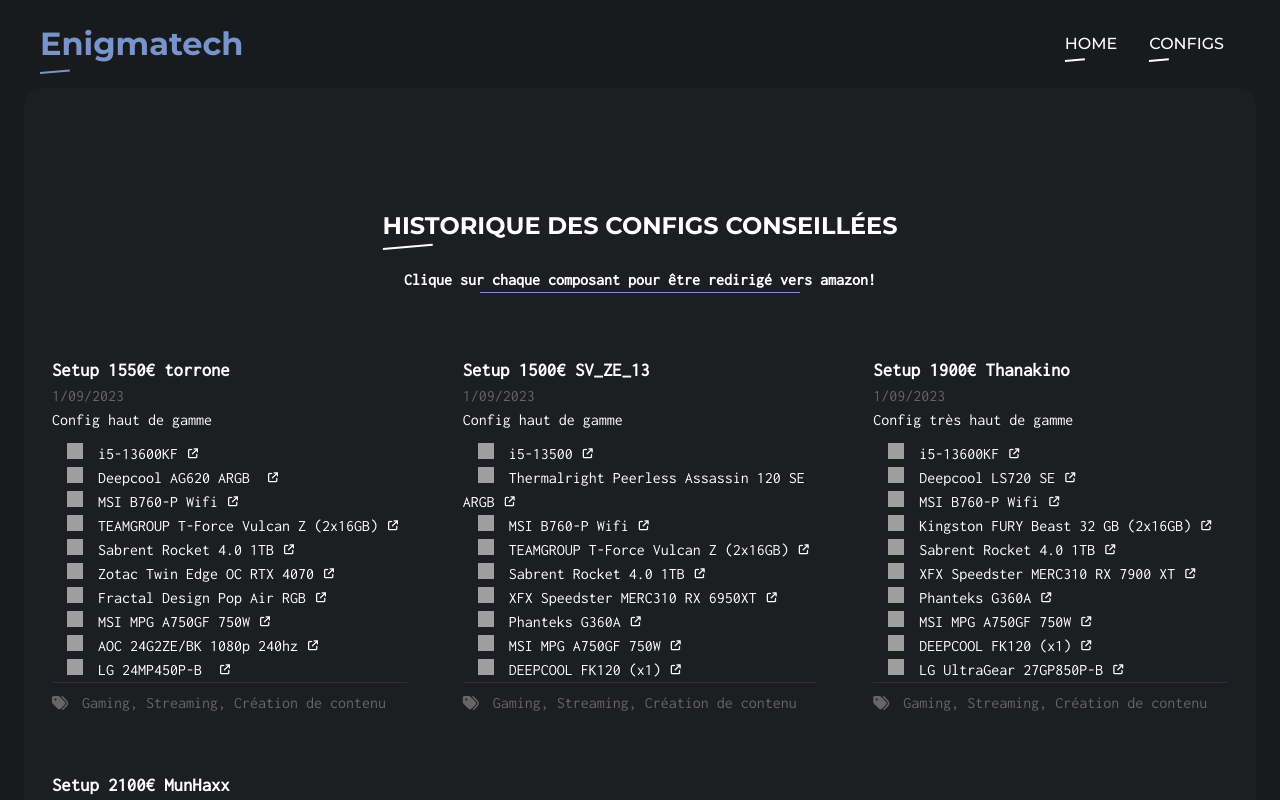
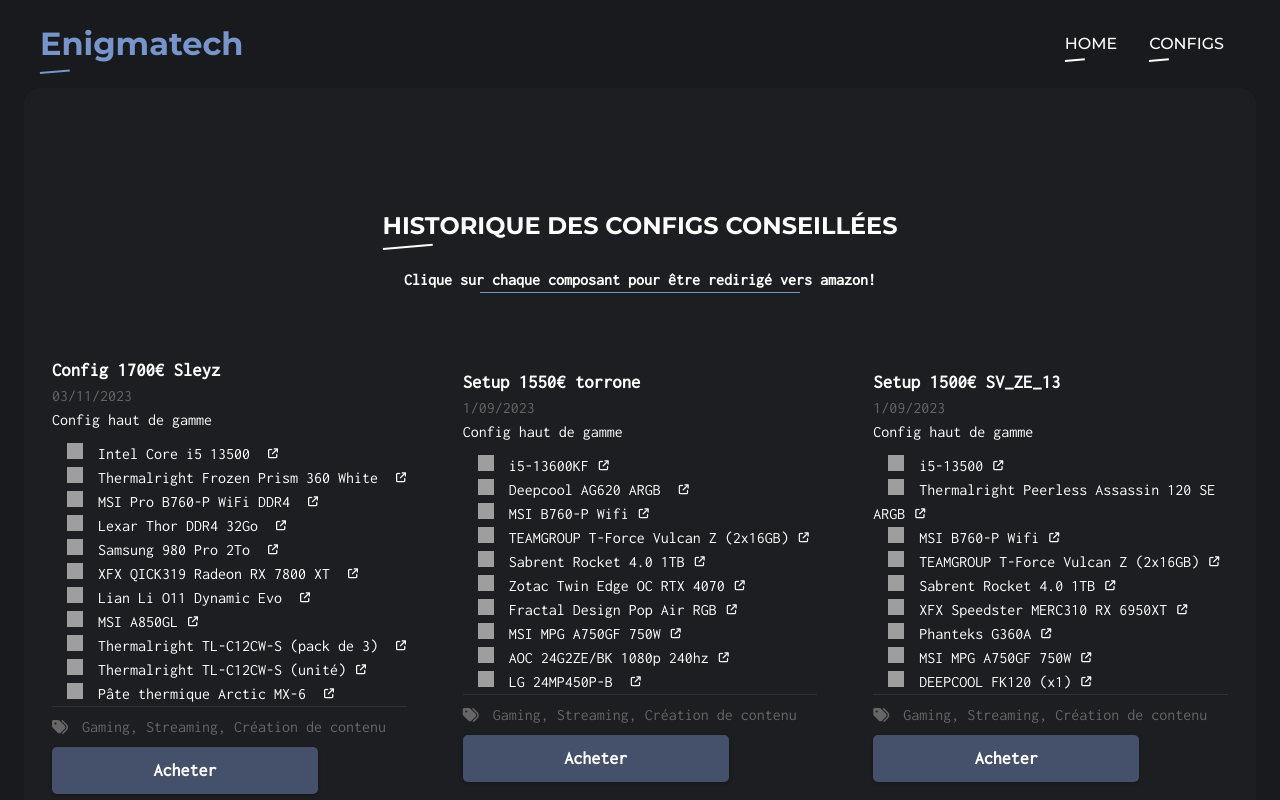
Before and after one commit to Discord-EnigmaTech/Configs, a plain HTML site: page index.html in a window 1280 px wide. Drawn offline with nearby package versions, Linux system fonts and the light colour scheme; grey boxes are pictures that could not be loaded.

Commit message:
New pc config

```diff
--- a/css + js/configs-pc.js
+++ b/css + js/configs-pc.js
@@ -1,23 +1,22 @@
 document.addEventListener("DOMContentLoaded", function () {
-
   const iconLinks = {
-    "Processor": "https://img.icons8.com/tiny-color/16/processor.png",
-    "Fan": "https://img.icons8.com/tiny-color/16/fan.png",
-    "Motherboard": "https://img.icons8.com/tiny-color/16/motherboard.png",
-    "RAM": "https://img.icons8.com/tiny-color/16/memory-slot.png",
-    "SSD": "https://img.icons8.com/tiny-color/16/ssd.png",
+    Processor: "https://img.icons8.com/tiny-color/16/processor.png",
+    Fan: "https://img.icons8.com/tiny-color/16/fan.png",
+    Motherboard: "https://img.icons8.com/tiny-color/16/motherboard.png",
+    RAM: "https://img.icons8.com/tiny-color/16/memory-slot.png",
+    SSD: "https://img.icons8.com/tiny-color/16/ssd.png",
     "Video Card": "https://img.icons8.com/tiny-color/16/video-card.png",
-    "Case": "https://img.icons8.com/tiny-color/16/server.png",
-    "PSU": "https://img.icons8.com/tiny-color/16/hdd.png",
-    "Monitor": "https://img.icons8.com/tiny-color/16/monitor.png",
-    "Keyboard": "https://img.icons8.com/tiny-color/16/keyboard.png",
-    "Mouse": "https://img.icons8.com/tiny-color/16/mouse.png",
+    Case: "https://img.icons8.com/tiny-color/16/server.png",
+    PSU: "https://img.icons8.com/tiny-color/16/hdd.png",
+    Paste: "https://img.icons8.com/tiny-color/16/cream-tube.png",
+    Monitor: "https://img.icons8.com/tiny-color/16/monitor.png",
+    Keyboard: "https://img.icons8.com/tiny-color/16/keyboard.png",
+    Mouse: "https://img.icons8.com/tiny-color/16/mouse.png",
   };
-
 
   const grid = document.querySelector(".grid.g_three.config");
 
-  fetch("./json/configs-pc.json")
+  fetch("../json/configs-pc.json")
     .then((response) => response.json())
     .then((jsonData) => {
       jsonData.forEach((config) => {
@@ -38,13 +37,11 @@
         config.parts.forEach((part) => {
           const li = document.createElement("li");
 
-          // Create the icon img element
           const img = document.createElement("img");
           img.className = "pc-icon";
-          img.src = iconLinks[part.type] || ""; // Set the icon based on type
+          img.src = iconLinks[part.type] || "";
           img.alt = part.name;
 
-          // Create the part name link
           const a = document.createElement("a");
           a.target = "_blank";
           a.href = part.link;
@@ -53,13 +50,11 @@
           const icon = document.createElement("i");
           icon.className = "fa-solid fa-arrow-up-right-from-square fa-2xs";
 
-          // Append the img and link to the list item
           a.appendChild(icon);
           li.appendChild(img);
           li.appendChild(a);
           ul.appendChild(li);
         });
-
 
         const tags = document.createElement("div");
         tags.className = "tags";
@@ -73,11 +68,19 @@
         // Set the custom CSS property to control the ::before pseudo-element
         tags.style.setProperty("--tags-before-display", "block");
 
+        const cart = document.createElement("a");
+        cart.href = config.panier;
+        cart.target = "_blank";
+        cart.textContent = "Acheter";
+        cart.className = "panier-button";
+
         post.appendChild(h3);
         post.appendChild(date);
         post.appendChild(p);
         post.appendChild(ul);
         post.appendChild(tags);
+        post.appendChild(cart);
+
         grid.appendChild(post);
       });
     });
--- a/css + js/styles.css
+++ b/css + js/styles.css
@@ -8,13 +8,15 @@
   stroke-dashoffset: 1000;
   animation: dash 4s linear forwards;
 }
-.cur, .slider .slick-slide {
+.cur,
+.slider .slick-slide {
   cursor: move;
   cursor: grab;
   cursor: -moz-grab;
   cursor: -webkit-grab;
 }
-.cur-act, .slider .slick-slide div .block:active {
+.cur-act,
+.slider .slick-slide div .block:active {
   cursor: -webkit-grabbing;
   cursor: -moz-grabbing;
   cursor: -o-grabbing;
@@ -23,15 +25,19 @@
 hr {
   width: 25vw;
   height: 1px;
-  background-color: #7895CB;
+  background-color: #7895cb;
   border: none;
   margin-bottom: 5px;
 }
-.before-style, header h3::before, header ul li::before, section h2::before, footer .foo_logo::before {
+.before-style,
+header h3::before,
+header ul li::before,
+section h2::before,
+footer .foo_logo::before {
   position: absolute;
   top: calc(100% + 4px);
   left: 0;
-  content: '';
+  content: "";
   width: 20px;
   height: 2px;
   background-color: #fff;
@@ -39,7 +45,9 @@
   transform: rotate(-5deg);
   transition: all 0.2s ease-out;
 }
-*, ::before, ::after {
+*,
+::before,
+::after {
   box-sizing: border-box;
   margin: 0;
 }
@@ -55,14 +63,14 @@
   background-color: #312d3c;
 }
 ::-webkit-scrollbar-thumb:hover {
-  background-color: #7895CB;
+  background-color: #7895cb;
 }
 body {
   height: 100vh;
   overflow: hidden;
   margin: 0;
   line-height: 1.5;
-  font-family: 'Inconsolata', monospace;
+  font-family: "Inconsolata", monospace;
   color: #fff;
   background-color: #191a1d;
 }
@@ -78,7 +86,8 @@
   text-decoration: none;
   color: #fff;
 }
-a:hover, a.active {
+a:hover,
+a.active {
   color: #6f91d1;
 }
 ul {
@@ -86,7 +95,8 @@
   margin: 0;
   padding: 0;
 }
-header, footer {
+header,
+footer {
   position: relative;
   padding: 2em 3em;
   display: flex;
@@ -110,12 +120,12 @@
 header h3 {
   position: relative;
   margin: 0;
-  font-family: 'Montserrat', sans-serif;
+  font-family: "Montserrat", sans-serif;
   font-size: 2rem;
-  color: #7895CB;
+  color: #7895cb;
 }
 header h3::before {
-  background-color: #7895CB;
+  background-color: #7895cb;
   width: 30px;
 }
 header ul {
@@ -131,12 +141,12 @@
 }
 header ul li a {
   text-transform: uppercase;
-  font-family: 'Montserrat', sans-serif;
+  font-family: "Montserrat", sans-serif;
   font-weight: 500;
 }
 header ul li:hover::before {
   width: 100%;
-  background-color: #7895CB;
+  background-color: #7895cb;
 }
 .button {
   position: relative;
@@ -147,13 +157,41 @@
   cursor: pointer;
   font-weight: 600;
   color: #fff;
-  border: 3px solid #7895CB;
+  border: 3px solid #7895cb;
   border-radius: 0.35em;
-  background: #7895CB;
-  box-shadow: 0 6px 40px rgba(25,26,29,0.25);
+  background: #7895cb;
+  box-shadow: 0 6px 40px rgba(25, 26, 29, 0.25);
 }
 .button:hover {
   color: #1a376d;
+}
+.panier-button {
+  display: inline-block;
+  padding: 10px 20px; /* Adjust the padding to make the button bigger */
+  background-color: #7895cb6e; /* Blue background color */
+  color: #fff; /* White text color */
+  text-decoration: none;
+  border-radius: 5px; /* Rounded corners */
+  font-weight: bold;
+  transition: background-color 0.3s, transform 0.2s; /* Animation duration */
+  width: 75%;
+
+  /* Center the text both horizontally and vertically */
+  text-align: center;
+  line-height: 1.5;
+  font-size: 18px; /* Adjust font size for button text */
+
+  /* Add a subtle box shadow for depth */
+  box-shadow: 0 2px 4px rgba(0, 0, 0, 0.2);
+}
+
+/* Hover effect to make the button change color and size slightly */
+.panier-button:hover {
+  background-color: #5375b37e; /* Darker blue on hover */
+  color: gray;
+  transform: scaleX(1.04);
+  transition: background-color 0.3s, transform 0.2s;
+  transform-origin: left;
 }
 section {
   position: relative;
@@ -174,7 +212,7 @@
   position: relative;
   text-transform: uppercase;
   margin-bottom: 1em;
-  font-family: 'Montserrat', sans-serif;
+  font-family: "Montserrat", sans-serif;
 }
 section h2::before {
   width: 50px;
@@ -197,7 +235,7 @@
   margin: 0;
 }
 section#section3 .post h3:hover {
-  color: #7895CB;
+  color: #7895cb;
 }
 section#section3 .post .date {
   color: #666;
@@ -215,8 +253,8 @@
 section#section3 .post .tags::before {
   position: absolute;
   left: 0;
-  content: '\f02c';
-  font-family: 'FontAwesome';
+  content: "\f02c";
+  font-family: "FontAwesome";
 }
 section#section3 .post p {
   margin: 0 0 10px 0;
@@ -226,7 +264,7 @@
   background-color: #191a1d;
 }
 section#section3 .post:hover:hover h3 {
-  color: #7895CB;
+  color: #7895cb;
 }
 section#section3 .grid {
   margin-top: 50px;
@@ -234,7 +272,7 @@
 section#section3 .pc-icon {
   width: 16px;
   height: 16px;
-  margin: 0 15px 0 15px
+  margin: 0 15px 0 15px;
 }
 
 section#pub {
@@ -320,7 +358,7 @@
   position: absolute;
   top: -2px;
   left: 0;
-  background-color: #7895CB;
+  background-color: #7895cb;
   border-radius: 1em;
   height: 5px;
 }
@@ -345,7 +383,7 @@
   transition: color 200ms linear;
 }
 .slider .slick-arrow:hover::before {
-  color: #7895CB;
+  color: #7895cb;
 }
 .slider .slick-slide {
   display: flex;
@@ -370,7 +408,7 @@
   z-index: 0;
   width: 100%;
   height: 100%;
-  font-family: 'FontAwesome';
+  font-family: "FontAwesome";
   font-size: 12rem;
   color: #1d1e22;
   opacity: 0.05;
@@ -392,7 +430,8 @@
   border-radius: 50%;
   background-color: #1d1e22;
 }
-.slick-dots li:hover, .slick-dots li.slick-active {
+.slick-dots li:hover,
+.slick-dots li.slick-active {
   background-color: #312d3c;
   transform: scale(1.2);
 }
@@ -402,7 +441,7 @@
 .reseaux {
   display: flex;
 }
-.reseaux > a{
+.reseaux > a {
   margin: 25px 25px 25px 25px;
 }
 @media (max-width: 400px) {
@@ -436,17 +475,17 @@
     display: grid;
     width: 100%;
     grid-gap: 1em;
-      grid-template-areas: 'l l' 'w1 w2' 'w3 w4';
+    grid-template-areas: "l l" "w1 w2" "w3 w4";
   }
 }
 @media (min-width: 768px) {
   footer .widgets {
-      grid-template-areas: 'l w1 w2' 'w3 w4 w4';
+    grid-template-areas: "l w1 w2" "w3 w4 w4";
   }
 }
 @media (min-width: 1024px) {
   footer .widgets {
-      grid-template-areas: 'l w1 w2 w3 w4';
+    grid-template-areas: "l w1 w2 w3 w4";
   }
 }
 footer .widgets .f_logo {
@@ -488,19 +527,19 @@
 }
 footer .foo_logo {
   position: relative;
-  font-family: 'Montserrat', sans-serif;
-  color: #7895CB;
+  font-family: "Montserrat", sans-serif;
+  color: #7895cb;
 }
 footer .foo_logo::before {
-  background-color: #7895CB;
+  background-color: #7895cb;
 }
 footer h5 {
   margin-bottom: 1em;
   text-transform: uppercase;
-  font-family: 'Montserrat', sans-serif;
+  font-family: "Montserrat", sans-serif;
 }
 footer h5.follow {
-  color: #7895CB;
+  color: #7895cb;
 }
 footer li {
   will-change: transform;
@@ -509,7 +548,8 @@
 footer li i {
   opacity: 0.5;
 }
-footer li:hover, footer li.active {
+footer li:hover,
+footer li.active {
   transform: translateX(5px);
 }
 footer .copy {
@@ -522,7 +562,7 @@
 footer .copy .heart {
   position: relative;
   display: inline-block;
-  color: #7895CB;
+  color: #7895cb;
   animation: hearts 0.6s cubic-bezier(0.18, 0.89, 0.29, 1.05) infinite;
 }
 @-moz-keyframes dash {
--- a/json/configs-pc.json
+++ b/json/configs-pc.json
@@ -1,4 +1,68 @@
 [
+  {
+    "name": "Config 1700€ Sleyz",
+    "date": "03/11/2023",
+    "description": "Config haut de gamme",
+    "panier": "https://www.amazon.fr/gp/aws/cart/add.html?AssociateTag=enigmatech07-21&ASIN.1=B0BN5YLBRG&Quantity.1=1&ASIN.2=B0C33KM8HQ&Quantity.2=1&ASIN.3=B0BJW1G7VN&Quantity.3=1&ASIN.4=B0BJPC6L2Z&Quantity.4=1&ASIN.5=B08QJHLC8J&Quantity.5=1&ASIN.6=B0CGM92TW8&Quantity.6=1&ASIN.7=B09QHL8DNZ&Quantity.7=1&ASIN.8=B0C3MC57D5&Quantity.8=1&ASIN.9=B0BKFMWXL7&Quantity.9=2&ASIN.10=B0BRNMP17J&Quantity.10=1&ASIN.11=B09VDKSMQL&Quantity.11=1",
+    "tags": ["Gaming, Streaming, Création de contenu"],
+    "parts": [
+      {
+        "name": "Intel Core i5 13500 ",
+        "type": "Processor",
+        "link": "https://www.amazon.fr/dp/B0BN5YLBRG?tag=enigmatech07-21&linkCode=ogi&th=1&psc=1"
+      },
+      {
+        "name": "Thermalright Frozen Prism 360 White ",
+        "type": "Fan",
+        "link": "https://www.amazon.fr/dp/B0C33KM8HQ?tag=enigmatech07-21&linkCode=ogi&th=1&psc=1"
+      },
+      {
+        "name": "MSI Pro B760-P WiFi DDR4 ",
+        "type": "Motherboard",
+        "link": "https://www.amazon.fr/dp/B0BJW1G7VN?tag=enigmatech07-21&linkCode=ogi&th=1&psc=1"
+      },
+      {
+        "name": "Lexar Thor DDR4 32Go ",
+        "type": "RAM",
+        "link": " https://www.amazon.fr/dp/B0BJPC6L2Z?tag=enigmatech07-21&linkCode=ogi&th=1&psc=1"
+      },
+      {
+        "name": "Samsung 980 Pro 2To ",
+        "type": "SSD",
+        "link": "https://www.amazon.fr/dp/B08QJHLC8J?tag=enigmatech07-21&linkCode=ogi&th=1&psc=1"
+      },
+      {
+        "name": "XFX QICK319 Radeon RX 7800 XT ",
+        "type": "Video Card",
+        "link": "https://www.amazon.fr/dp/B0CGM92TW8?tag=enigmatech07-21&linkCode=ogi&th=1&psc=1"
+      },
+      {
+        "name": "Lian Li O11 Dynamic Evo ",
+        "type": "Case",
+        "link": "https://www.amazon.fr/dp/B09QHL8DNZ?tag=enigmatech07-21&linkCode=ogi&th=1&psc=1"
+      },
+      {
+        "name": "MSI A850GL",
+        "type": "PSU",
+        "link": "https://www.amazon.fr/dp/B0C3MC57D5?tag=enigmatech07-21&linkCode=ogi&th=1&psc=1"
+      },
+      {
+        "name": "Thermalright TL-C12CW-S (pack de 3) ",
+        "type": "Fan",
+        "link": "https://www.amazon.fr/dp/B0BKFMWXL7?tag=enigmatech07-21&linkCode=ogi&th=1&psc=1"
+      },
+      {
+        "name": "Thermalright TL-C12CW-S (unité)",
+        "type": "Fan",
+        "link": "https://www.amazon.fr/dp/B0BRNMP17J?tag=enigmatech07-21&linkCode=ogi&th=1&psc=1"
+      },
+      {
+        "name": "Pâte thermique Arctic MX-6 ",
+        "type": "Paste",
+        "link": "https://www.amazon.fr/dp/B09VDKSMQL?tag=enigmatech07-21&linkCode=ogi&th=1&psc=1"
+      }
+    ]
+  },
   {
     "name": "Setup 1550€ torrone",
     "date": "1/09/2023",
```
Lines whose indentation alone changed are shown as unchanged.
